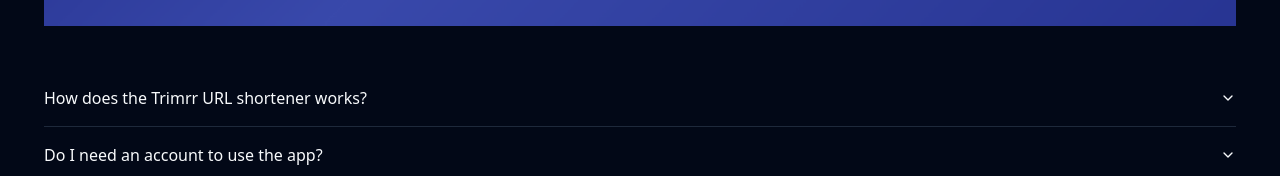
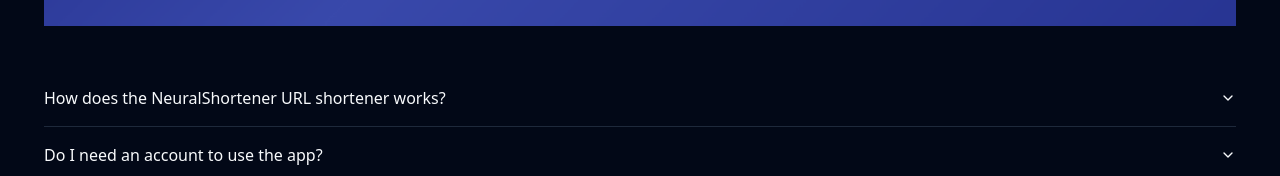
Before and after one commit to P-ShashiKanthReddy/Neural-URL-Shortener, a React (Vite) app: page / in a window 1280 px wide. Shown: the part 1078-1254 px from the top of the page. Built offline with nearby package versions, Linux system fonts and the light colour scheme; no server answers; the HTML template or start-up script is replaced by a standard one.

Commit message:
Updated landing.jsx

```diff
--- a/src/pages/landing.jsx
+++ b/src/pages/landing.jsx
@@ -45,7 +45,7 @@
       <Accordion type="multiple" className="w-full md:px-11">
         <AccordionItem value="item-1">
           <AccordionTrigger>
-            How does the Trimrr URL shortener works?
+            How does the NeuralShortener URL shortener works?
           </AccordionTrigger>
           <AccordionContent>
             When you enter a long URL, our system generates a shorter version of
```
